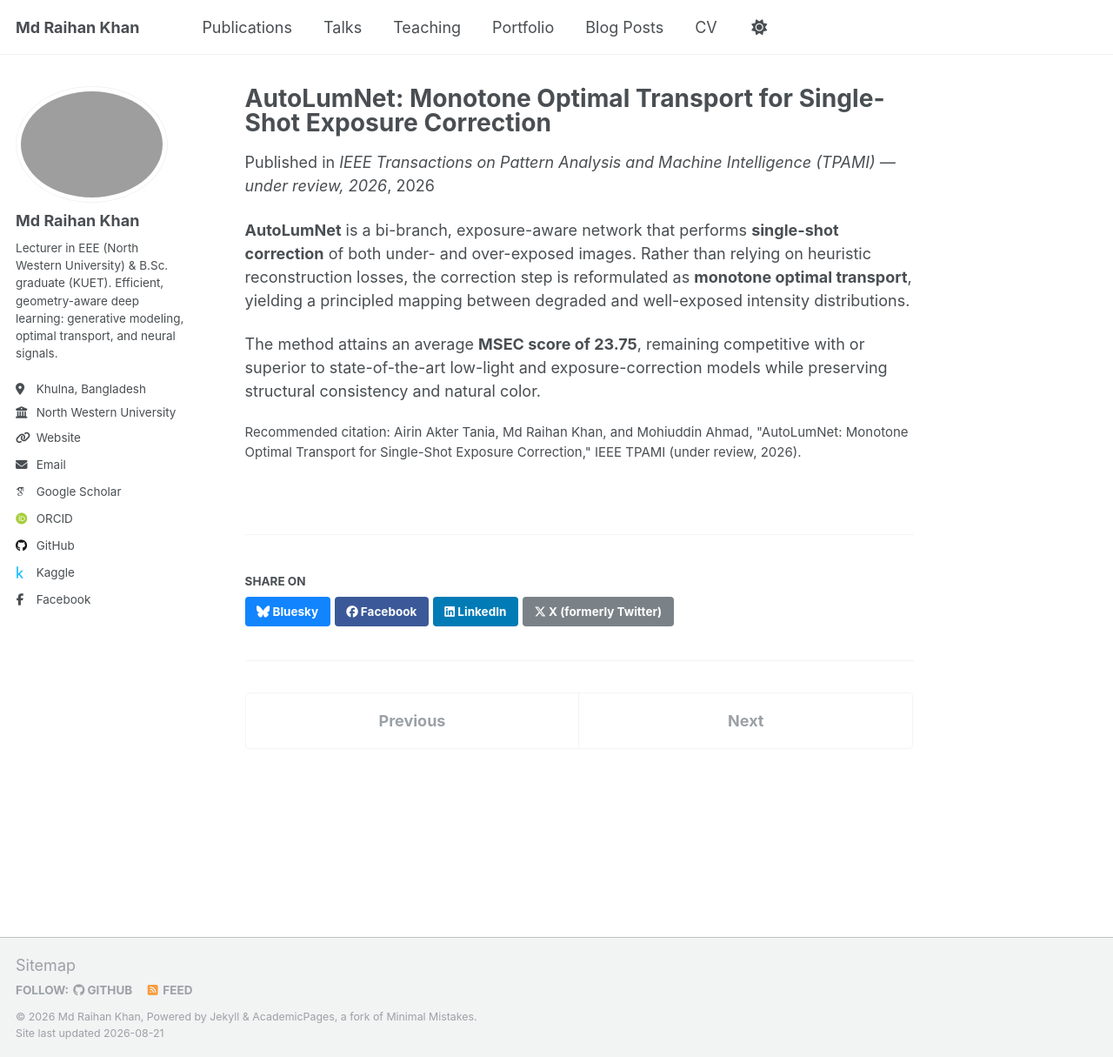
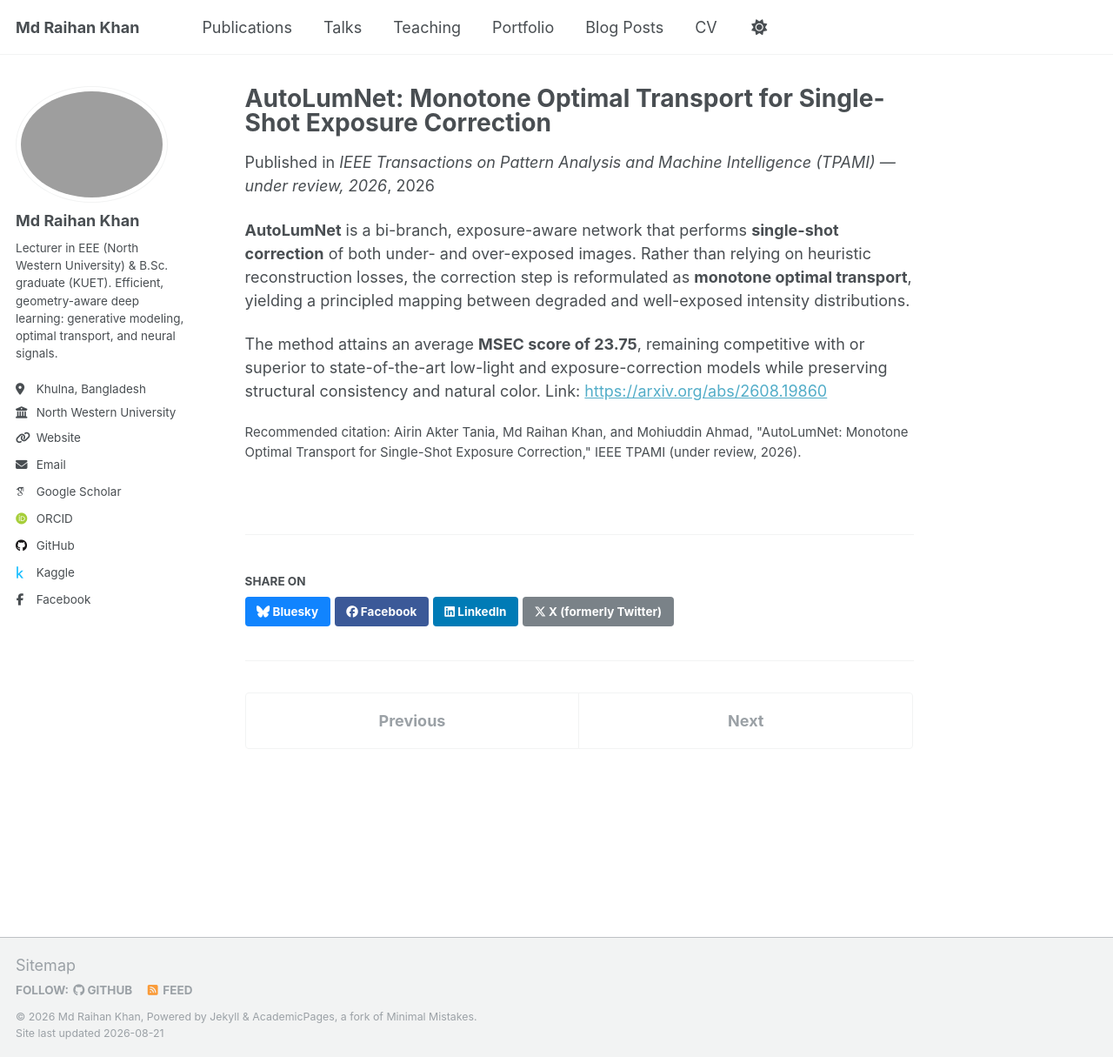
Before and after one commit to kraihan/kraihan.github.io, a Jekyll site: the page built from _publications/2026-01-01-autolumnet-exposure-enhancement.md, in a window 1280 px wide and 1215 px high. Shown: the whole window at 87% size. Built offline with Jekyll 4.4.1, drawn with Linux system fonts in a browser that asks for light colours; some web fonts are replaced; some of the changed lines change nothing that is shown.

Commit message:
Update 2026-01-01-autolumnet-exposure-enhancement.md

```diff
--- a/_publications/2026-01-01-autolumnet-exposure-enhancement.md
+++ b/_publications/2026-01-01-autolumnet-exposure-enhancement.md
@@ -13,3 +13,4 @@ citation: "Airin Akter Tania, Md Raihan Khan, and Mohiuddin Ahmad, \"AutoLumNet:
 **AutoLumNet** is a bi-branch, exposure-aware network that performs **single-shot correction** of both under- and over-exposed images. Rather than relying on heuristic reconstruction losses, the correction step is reformulated as **monotone optimal transport**, yielding a principled mapping between degraded and well-exposed intensity distributions.
 
 The method attains an average **MSEC score of 23.75**, remaining competitive with or superior to state-of-the-art low-light and exposure-correction models while preserving structural consistency and natural color.
+Link: <https://arxiv.org/abs/2608.19860>
```
